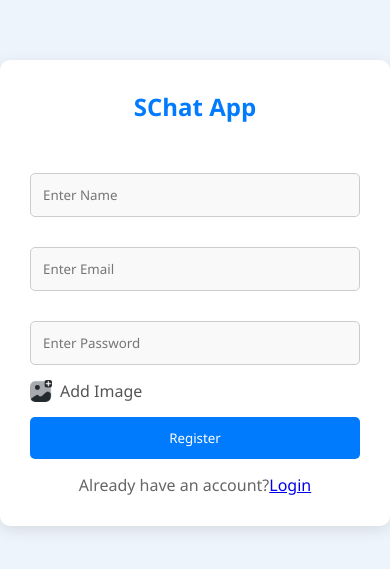
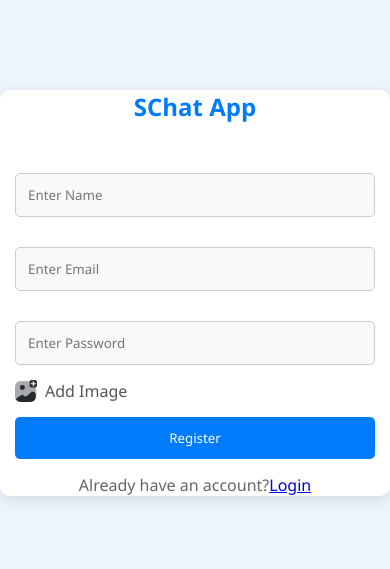
Before and after one commit to saliksiddiqui/Real-Time-Chat-App, a React (Vite) app: page /register in a window 390 px wide. Shown: the part 129-698 px from the top of the page. Built offline with nearby package versions, Linux system fonts and the light colour scheme; no server answers.

Commit message:
add functionality to home search

```diff
--- a/src/App.css
+++ b/src/App.css
@@ -545,6 +545,7 @@
     height: 100vh;
     flex-direction: column;
   }
+
   .navebar {
     display: flex;
     height: 70px;
@@ -576,4 +577,8 @@
     width: 28px;
     height: 28px;
   }
+    .login-box,
+  .register-box {
+    padding: 0 15px;
+  }
 }
--- a/src/chatComp/Search.jsx
+++ b/src/chatComp/Search.jsx
@@ -36,7 +36,9 @@ const Search = () => {
   };
 
   const handleKey = (e) => {
-    e.code === "Enter" && handleSearch();
+    if (e.key.toLowerCase() === "enter" || e.key.toLowerCase() === "go" || e.key.toLowerCase() === "search") {
+    handleSearch();
+  }
   };
 
   const handleSelect = async () => {
@@ -97,6 +99,7 @@ const Search = () => {
   return (
     <>
       <div className="search">
+         <form onSubmit={(e) => { e.preventDefault(); handleSearch(); }}>
         <div className="searchInput">
           <input
             type="text"
@@ -106,6 +109,7 @@ const Search = () => {
             value={username}
           />
         </div>
+        </form>
         {err && <p>user not found</p>}
         {user && (
           <div className="chatUser" onClick={handleSelect}>
```
